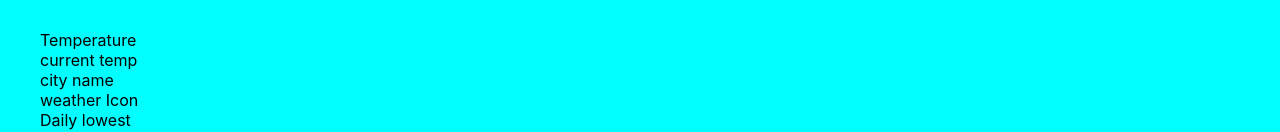
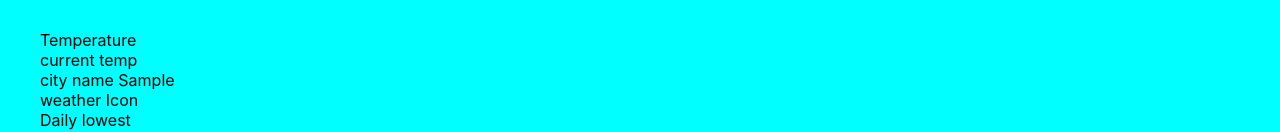
Before and after one commit to GoranAviani/react_apollo_client_3_cache, a React (Create React App) app: page / in a window 1280 px wide. Both pictures are taken after typing "Sample" into the empty fields and a click on the button "SEARCH". Shown: the part 255-387 px from the top of the page. Built offline with nearby package versions, Linux system fonts and the light colour scheme.

Commit message:
react-weather

```diff
--- a/src/ components/SearchedCity/SearchedCity.js
+++ b/src/ components/SearchedCity/SearchedCity.js
@@ -1,7 +1,7 @@
 import React from "react";
 
 
-const SearchedCity = () => {
+const SearchedCity = ({searchedCityDetails}) => {
     return (
         <div className="searchedCity">
 
@@ -10,7 +10,7 @@ const SearchedCity = () => {
                 <div className="currentTemperatureNumber">current temp</div>
             </div>
             <div className="citsearchedCityInfoName">
-city name
+city name {searchedCityDetails}
             </div>
             <div>
                 <div className="currentWeatherIcon">weather Icon</div>
```
